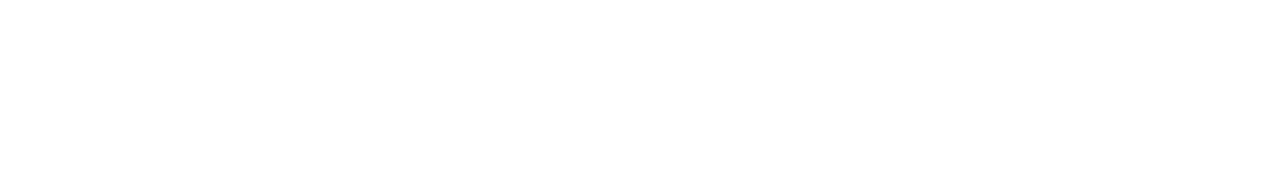
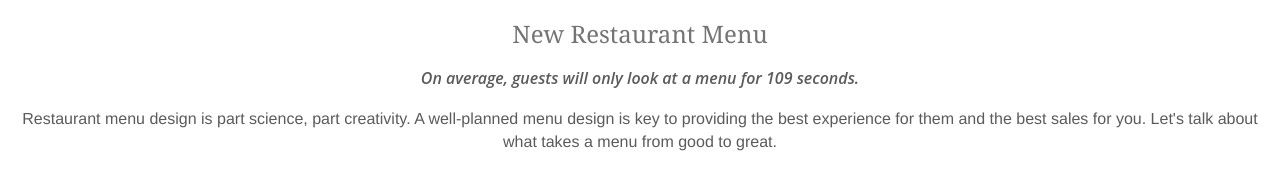
Before and after one commit to LbStoyanov/HTML-CSS, a plain HTML site: page CSS & Typography/01_Restaurant-Menu/restaurant-menu.html in a window 1280 px wide. Drawn offline with Linux system fonts and the light colour scheme.

Commit message:
html/css

```diff
--- /dev/null
+++ b/CSS & Typography/01_Restaurant-Menu/restaurant-menu.css
@@ -0,0 +1,27 @@
+body{
+    text-align: center;
+}
+
+h1{
+    font-family: 'Sentinel A', 'Sentinel B', Georgia, 'Times New Roman', Times, serif;
+    font-weight: 400;
+    line-height: 1.15;
+    color: #747474;
+}
+
+span{
+    font-family: 'Graphik Semibold Web', 'Open Sans', 'Helvetica Neue', Helvetica, Arial;
+    font-style: oblique;
+    font-weight: 600;
+    font-size: 16px;
+    line-height: 1.46;
+    color: #5c5a5a;
+}
+
+p{
+    font-family: 'Graphik Regular Web', 'Helvetica Neue', Helvetica, Arial;
+    font-weight: 400;
+    font-size: 16px;
+    line-height: 1.46;
+    color: #5c5a5a;
+}
--- a/CSS & Typography/01_Restaurant-Menu/restaurant-menu.html
+++ b/CSS & Typography/01_Restaurant-Menu/restaurant-menu.html
@@ -1,15 +1,23 @@
 <!DOCTYPE html>
 <html lang="en">
-<head>
-    <meta charset="UTF-8">
-    <meta http-equiv="X-UA-Compatible" content="IE=edge">
-    <meta name="viewport" content="width=device-width, initial-scale=1.0">
+  <head>
+    <meta charset="UTF-8" />
+    <meta http-equiv="X-UA-Compatible" content="IE=edge" />
+    <meta name="viewport" content="width=device-width, initial-scale=1.0" />
+    <link rel="stylesheet" href="restaurant-menu.css" />
 
-
-    <title>Document</title>
-</head>
-<body>
-
-
-</body>
+    <title>Restaurant Menu</title>
+  </head>
+  <body>
+    <article>
+      <h1>New Restaurant Menu</h1>
+      <span>On average, guests will only look at a menu for 109 seconds.</span>
+      <p>
+        Restaurant menu design is part science, part creativity. A well-planned
+        menu design is key to providing the best experience for them and the
+        best sales for you. Let's talk about what takes a menu from good to
+        great.
+      </p>
+    </article>
+  </body>
 </html>
```
